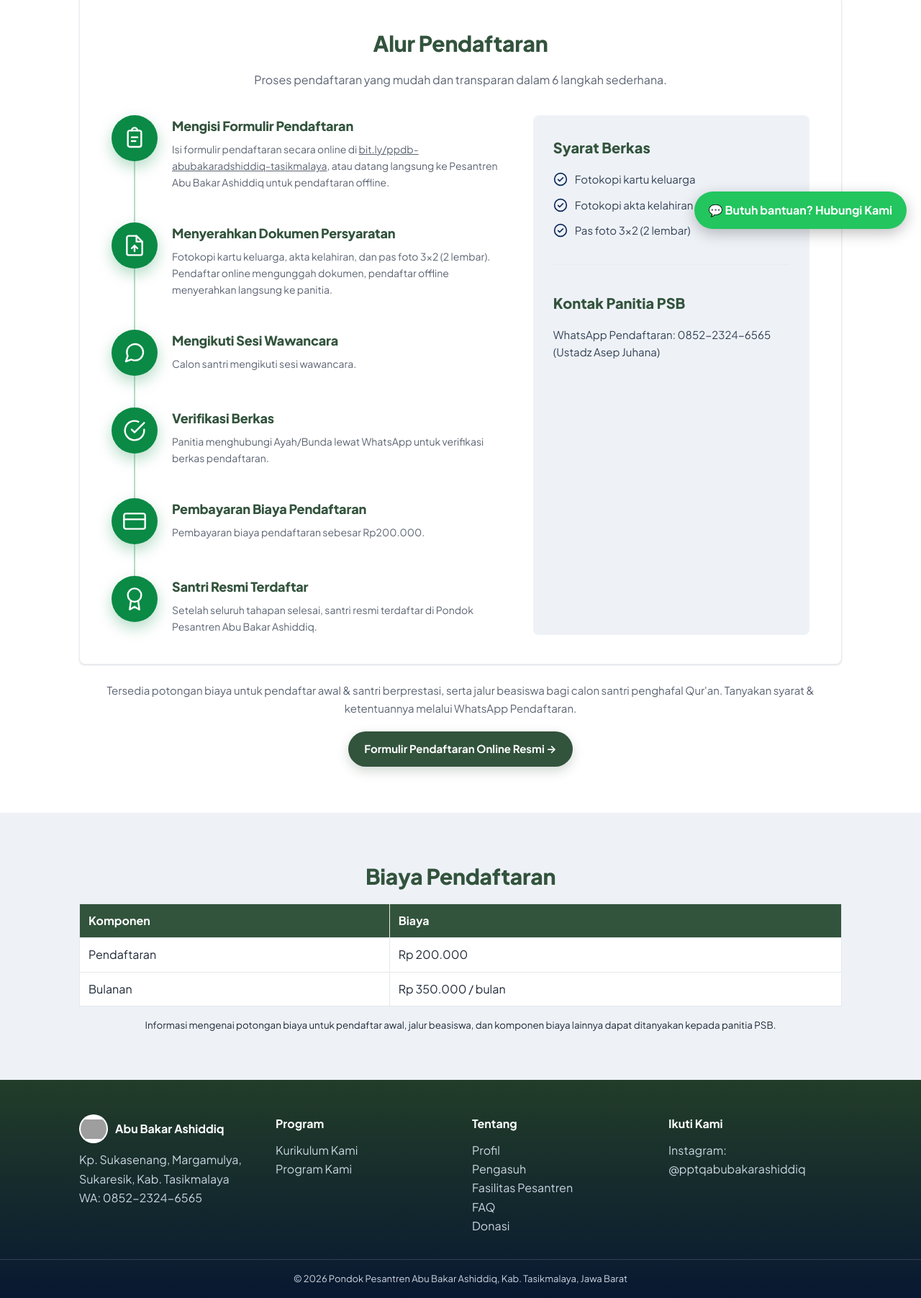
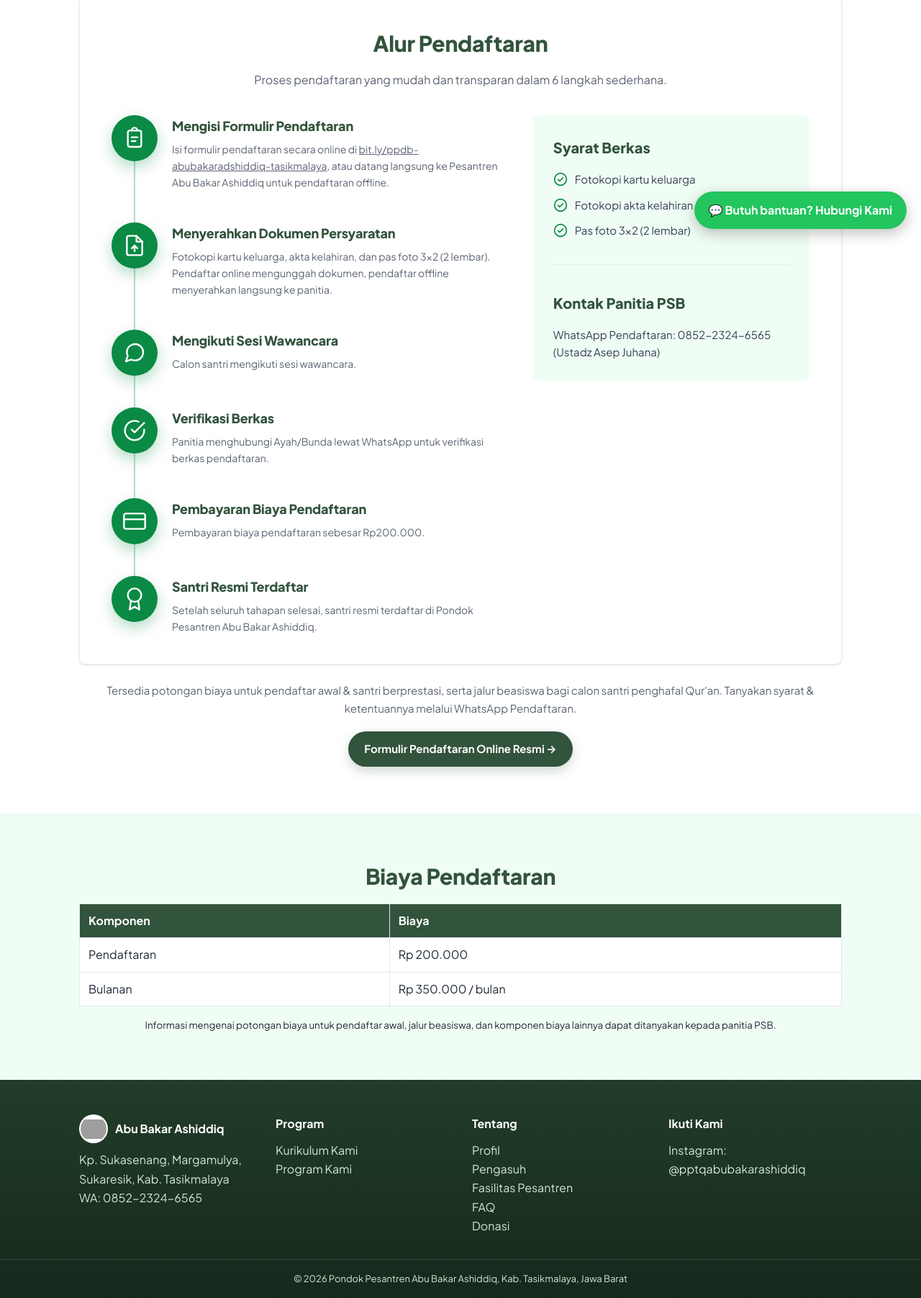
Before and after one commit to nametazzz/Pondok-Abu-Bakar-Ashiddiq, a plain HTML site: page psb.html in a window 1280 px wide. Shown: the part 462-2265 px from the top of the page at 72% size. Drawn offline with Linux system fonts and the light colour scheme; grey boxes are pictures that could not be loaded.

Commit message:
Finishing palet: centang hijau, latar strip hijau muda, footer hijau gelap, panel PSB ikut isi, titik slider berjarak

```diff
--- a/css/style.css
+++ b/css/style.css
@@ -10,7 +10,7 @@
   --hijau: #0a8a45;
   --hijau-muda: #dcfce7;
   --emas: #c1a540;
-  --abu: #eef2f7;
+  --abu: #f0fdf4;
   --teks: #1f2937;
   --muted: #5b6472;
   --garis: #e8ecf1;
@@ -137,6 +137,7 @@ a { color: inherit; }
 .slide footer { margin-top: 14px; font-weight: 700; color: var(--hijau-tua); background: none; padding: 0; }
 .slider-nav { display: flex; justify-content: center; align-items: center; gap: 16px; margin-top: 12px; }
 .slider-nav button { width: 44px; height: 44px; border-radius: 50%; border: 1px solid #d1d5db; background: #fff; font-size: 22px; cursor: pointer; }
+#slideDots { display: inline-flex; gap: 8px; }
 .dot { width: 10px; height: 10px; border-radius: 50%; background: #d1d5db; border: none; cursor: pointer; padding: 0; }
 .dot.aktif { background: var(--hijau-tua); }
 
@@ -153,7 +154,7 @@ a { color: inherit; }
 .psb-intro { text-align: center; max-width: 1080px; margin: 0 auto 28px; }
 .psb-card { background: #fff; border: 1px solid var(--garis); border-radius: var(--radius); box-shadow: var(--shadow-card); padding: 40px 44px; max-width: 1080px; margin: 0 auto; }
 .psb-card .timeline { margin-top: 0; }
-.psb-layout { display: grid; grid-template-columns: 1.4fr 1fr; gap: 48px; align-items: stretch; }
+.psb-layout { display: grid; grid-template-columns: 1.4fr 1fr; gap: 48px; align-items: start; }
 .psb-samping { background: var(--abu); border-radius: var(--radius); padding: 28px; }
 .psb-divider { border: 0; border-top: 1px solid var(--garis); margin: 36px 0; }
 .psb-subjudul { color: var(--hijau-tua); font-size: 20px; font-weight: 800; margin-bottom: 16px; }
@@ -188,7 +189,7 @@ a { color: inherit; }
 .salin-info { text-align: center; color: #065f46; font-weight: 600; margin-top: 16px; min-height: 22px; }
 
 /* ---------- Footer & WA melayang ---------- */
-footer#kontak { background: linear-gradient(180deg, var(--hijau-gelap), #081831); color: #cbd5e1; padding: 48px 0 0; }
+footer#kontak { background: linear-gradient(180deg, var(--hijau-gelap), #16281c); color: #d1e7d6; padding: 48px 0 0; }
 .footer-grid { display: grid; grid-template-columns: repeat(4, 1fr); gap: 32px; padding-bottom: 32px; }
 footer#kontak h3 { color: #fff; font-size: 16px; font-weight: 700; margin-bottom: 10px; }
 footer#kontak a { text-decoration: none; }
```
